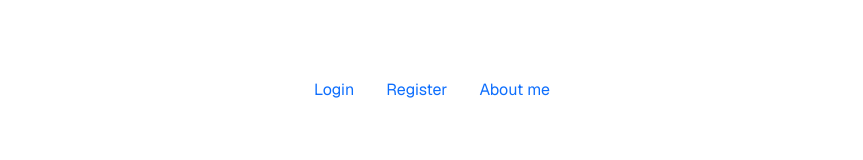
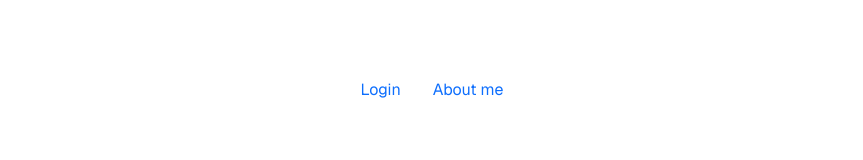
Before and after one commit to johndonneUZH/sopra-fs25-maadam-client, a Next.js app: page / in a window 1280 px wide. Shown: the top 160 px of the page, without its empty margins (208-1071 px from the left). Built offline with nearby package versions, Linux system fonts and the light colour scheme; what @ant-design/nextjs-registry would draw is missing.

Commit message:
removed register button

```diff
--- a/app/page.tsx
+++ b/app/page.tsx
@@ -12,8 +12,8 @@ export default function Home() {
   const router = useRouter();
   return (
     <div className={styles.page}>
-      <Navbar names={["Login", "Register", "About me"]}
-              links={[() => router.push("/login"), () => router.push("/register"), "https://www.linkedin.com/in/matteo-iulian-adam-16355a225"]} />
+      <Navbar names={["Login", "About me"]}
+              links={[() => router.push("/login"), "https://www.linkedin.com/in/matteo-iulian-adam-16355a225"]} />
 
       <main className={styles.main}>
         <h1 className={styles.centeredText}>Welcome to Matteo&apos;s website!</h1> {/* Escaped the single quote */}
```
